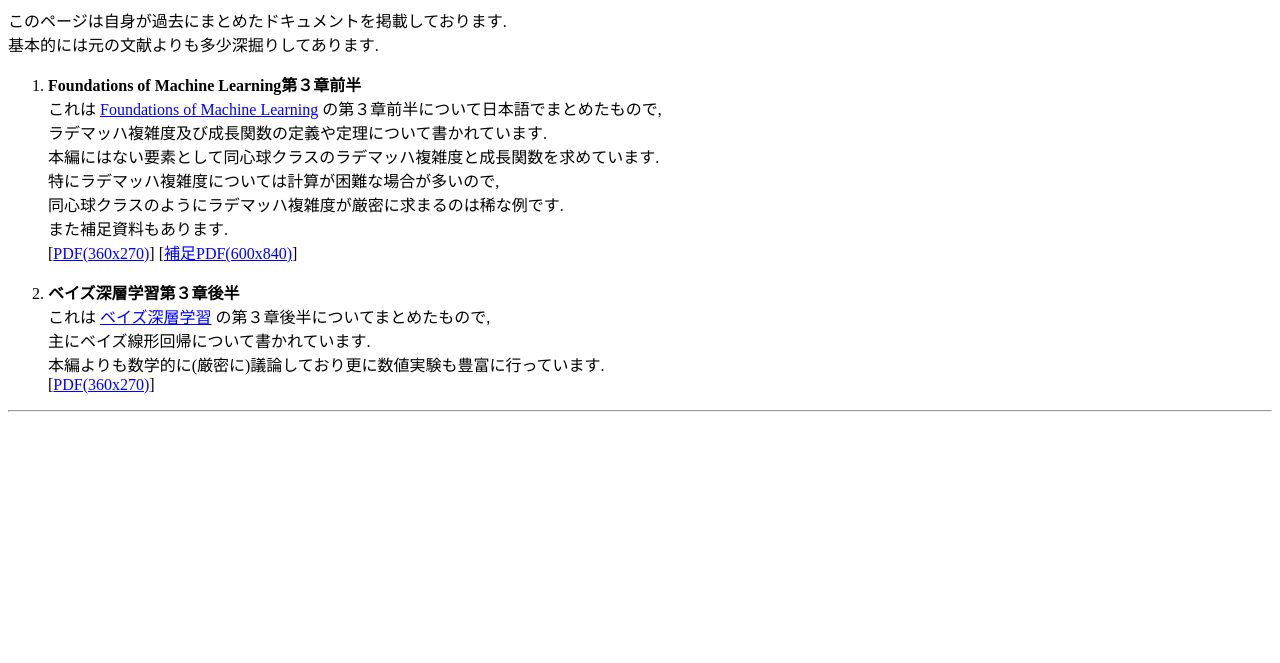
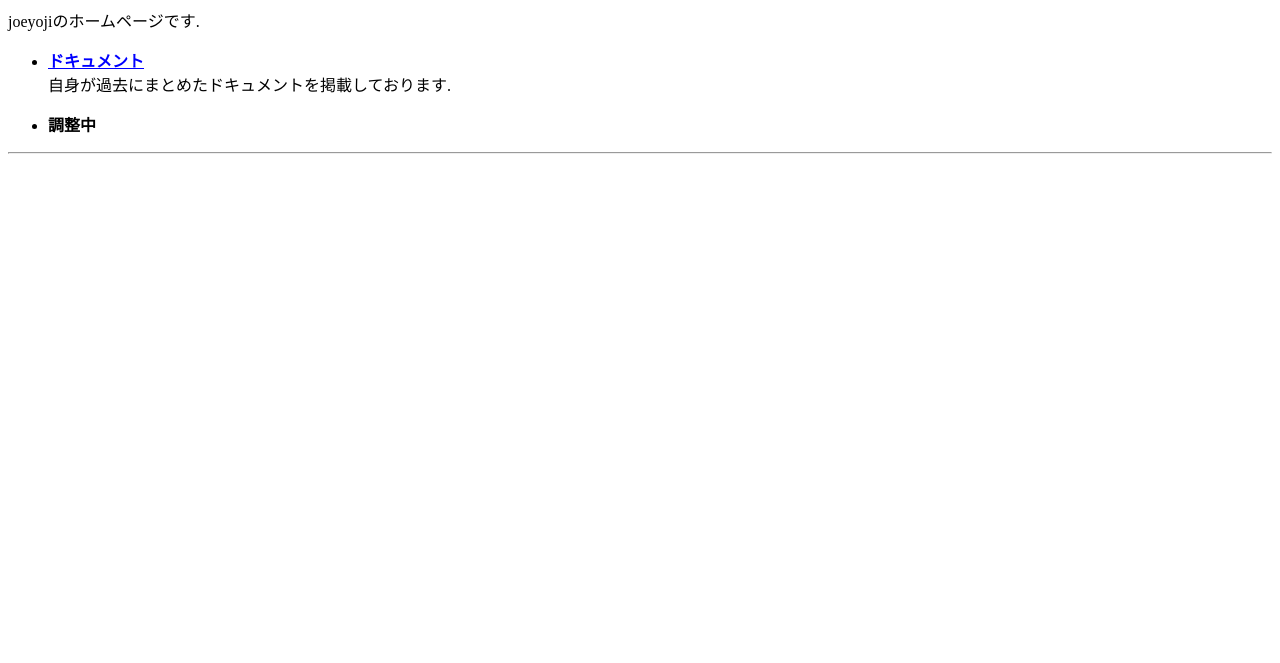
Before and after one commit to joeyoji/github.io, a plain HTML site: page index.html in a window 1280 px wide. Shown: the part 137-800 px from the top of the page. Drawn offline with Linux system fonts and the light colour scheme.

Commit message:
index revised

```diff
--- a/index.html
+++ b/index.html
@@ -2,7 +2,7 @@
 <head>
 <meta charset='utf-8'>
 <meta name="viewport" content="width=device-width,initial-scale=1">
-<title>ドキュメント</title>
+<title>joeyojiのホームページ</title>
 <link rel="stylesheet"
       type="text/css"
       href="mystyle.css">
@@ -16,32 +16,15 @@
 <body>
 <script>header();</script>
 <div class="main">
-<h1>ドキュメント</h1>
-<p>このページは自身が過去にまとめたドキュメントを掲載しております.<br>
-基本的には元の文献よりも多少深掘りしてあります.</p>
-<ol>
-	<li><p><em>Foundations of Machine Learning第３章前半</em><br>
-		これは
-		<a href="https://cs.nyu.edu/~mohri/mlbook/">Foundations
-		of Machine Learning</a>
-		の第３章前半について日本語でまとめたもので,<br>
-		ラデマッハ複雑度及び成長関数の定義や定理について書かれています.<br>
-		本編にはない要素として同心球クラスのラデマッハ複雑度と成長関数を求めています.<br>
-		特にラデマッハ複雑度については計算が困難な場合が多いので,<br>
-		同心球クラスのようにラデマッハ複雑度が厳密に求まるのは稀な例です.<br>
-		また補足資料もあります.<br>
-		[<a href="docs/fml.pdf">PDF(360x270)</a>]
-		[<a href="docs/fmlsupp.pdf">補足PDF(600x840)</a>]
+<h1>joeyojiのホームページ</h1>
+<p>joeyojiのホームページです.</p>
+<ul>
+	<li><p><em><a href="docs.html">ドキュメント</a></em><br>
+		自身が過去にまとめたドキュメントを掲載しております.
 		</p></li>
-	<li><p><em>ベイズ深層学習第３章後半</em><br>
-		これは
-		<a href="https://www.kspub.co.jp/book/detail/5168707.html">ベイズ深層学習</a>
-		の第３章後半についてまとめたもので,<br>
-		主にベイズ線形回帰について書かれています.<br>
-		本編よりも数学的に(厳密に)議論しており更に数値実験も豊富に行っています.<br>
-		[<a href="docs/bdl.pdf">PDF(360x270)</a>]
+	<li><p><em>調整中</em><br>
 		</p></li>
-</ol>
+</ul>
 </div>
 <script>footer();</script>
 </body>
```
